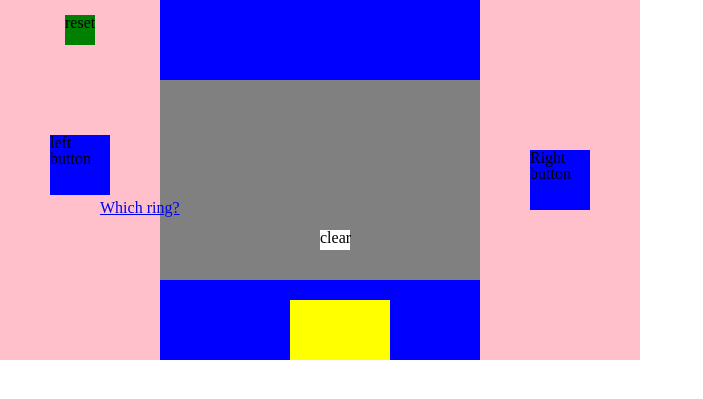
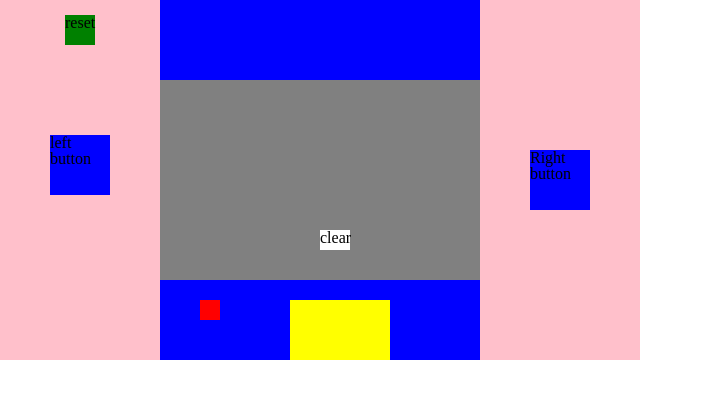
Before and after one commit to DanTheGeekMan/wdi-project-1, a PHP site: page / in a window 1280 px wide. Shown: the top 399 px of the page, without its empty margins (0-703 px from the left). Run offline with PHP 8.4, Linux system fonts and the light colour scheme.

Commit message:
After tidying up boxFall a bit.

```diff
--- a/css/style.css
+++ b/css/style.css
@@ -72,21 +72,19 @@ section {
   top: 200px;
   left: 100px;
 }
+#click_launcher {
+  height: 20px;
+  width: 20px;
+  position: absolute;
+  top: 300px;
+  left: 200px;
+  background-color: red;
+}
 #box {
   height: 50px;
   width: 50px;
   background-color: orange;
   display: none;
+  position: absolute;
+  top: -20px;
 }
-#holder {
- position: absolute;
- top: 200px;
- left: 100px;
-}
-
-#dropDiv {
- display: none;
- position: absolute;
- top: -20px;
- background: #ccc;
-}
--- a/home.html
+++ b/home.html
@@ -20,9 +20,7 @@
         <div class="buttons" id="clearNotifyBox">clear</div>
       </div>
       <div id="truck"></div>
-  <div id="holder"><a href="javascript:void(0);" id="main">Which ring?</a></div>
-
-  <div id="dropDiv">The one ring to rule them all. </div>
+      <div id="click_launcher"></div>
       <div id="box">x</div>
     </section>
     <section id="right">
--- a/js/app.js
+++ b/js/app.js
@@ -18,17 +18,16 @@ deliveryRescue.moveTruck = function(direction){
   }
 
   deliveryRescue.boxFall = function () {
-    $("#box").css('display', "block");
-    var $dropDiv = $('#dropDiv');
-    $('#holder a').on('click', function() {
+    var $boxObj = $('#box');
+    $('#click_launcher').on('click', function() {
         var offset = $(this).offset(); // get position of the element we clicked on
         var h = $(this).outerHeight(); // get width/height of click element
         var w = $(this).outerWidth();
-        var dh = $dropDiv.outerHeight(); // get width/height of drop element
-        var dw = $dropDiv.outerWidth();
+        var dh = $boxObj.outerHeight(); // get width/height of drop element
+        var dw = $boxObj.outerWidth();
         var initLeft = offset.left + ((w/2) - (dw/2)); // determine middle position
 
-        $dropDiv.css({ // animate drop
+        $boxObj.css({ // animate drop
                 left: initLeft,
                 top: $(window).scrollTop() - dh,
                 opacity: 0,
```
Lines whose indentation alone changed are shown as unchanged.
